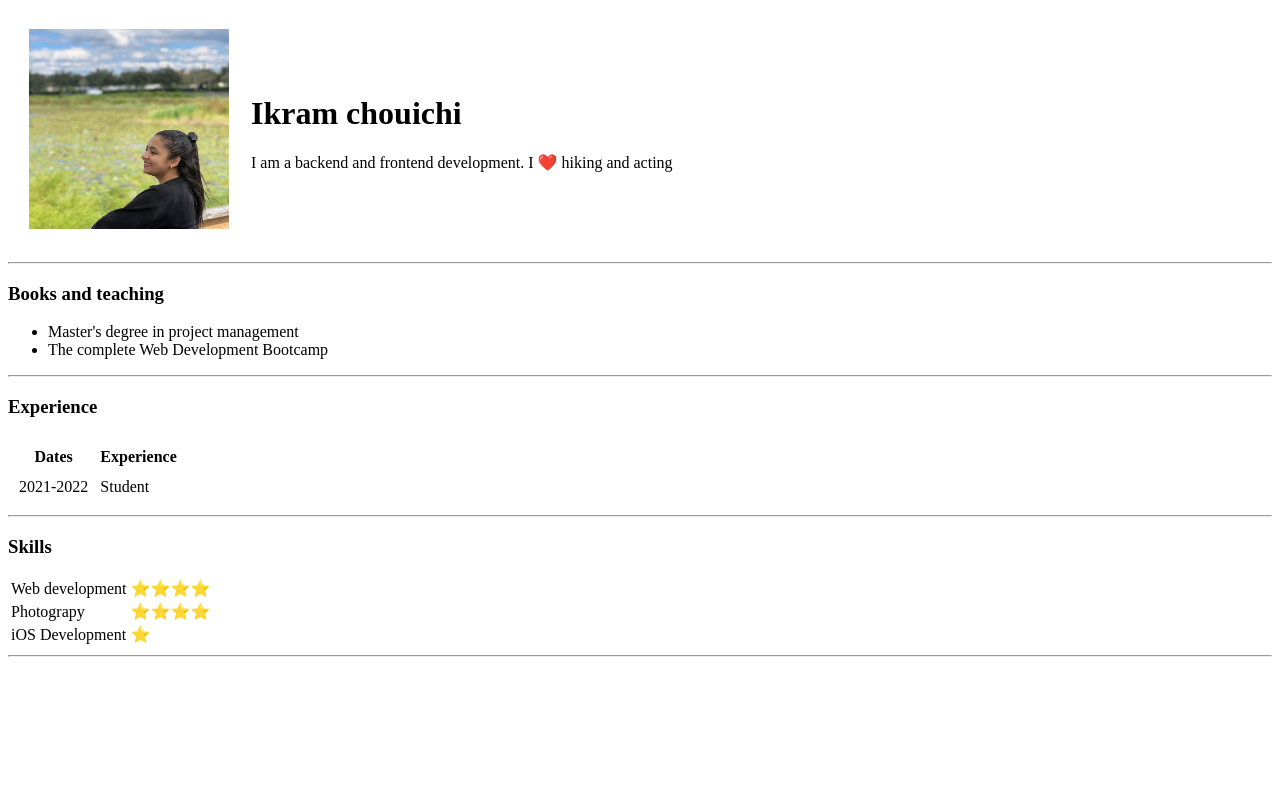
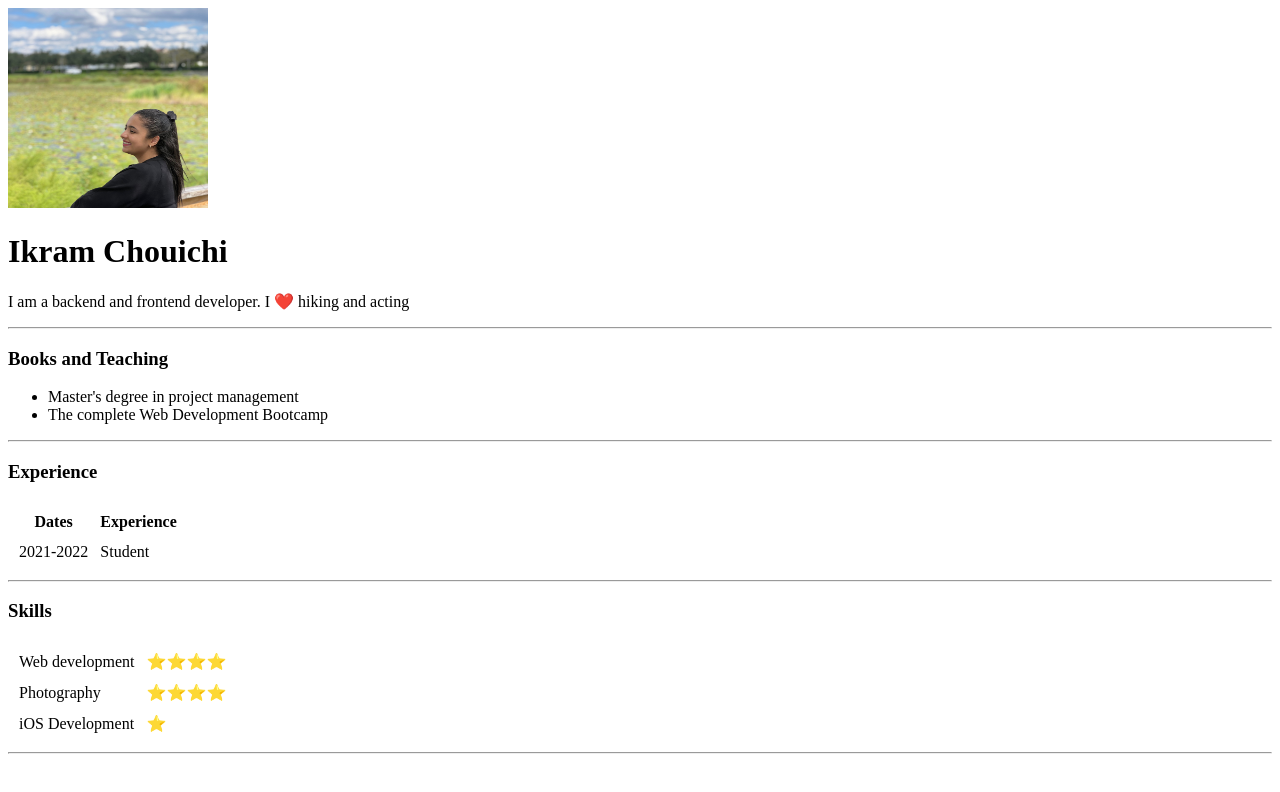
Before and after one commit to Ikramchouichi/1st-prework-project, a plain HTML site: page index.html in a window 1280 px wide. Drawn offline with Linux system fonts and the light colour scheme.

Commit message:
css changes

```diff
--- a/index.html
+++ b/index.html
@@ -1,31 +1,31 @@
 <!DOCTYPE html>
 <html lang="en" dir="ltr">
-
 <head>
+  <link rel="stylesheet" type="text/css" href="styles.css">
   <meta charset="utf-8">
+  <meta name="viewport" content="width=device-width, initial-scale=1">
   <title>Ikram Chouichi</title>
 </head>
-
 <body>
-  <table cellspacing="20">
-    <tr>
-      <td>
-        <img src="ikram.png" alt="ikram profile picture" width="200" height="200">
-      </td>
-      <td>
-        <h1> Ikram chouichi</h1>
-          <p>I am a backend and frontend development. I ❤️ hiking and acting </p>
-      </td>
-    </tr>
-  </table>
+  <header>
+    <img src="ikram.png" alt="Ikram Chouichi profile picture" width="200" height="200">
+    <h1>Ikram Chouichi</h1>
+    <p>I am a backend and frontend developer. I ❤️ hiking and acting</p>
+  </header>
 
   <hr>
-  <h3>Books and teaching</h3>
+
+  <section>
+    <h3>Books and Teaching</h3>
     <ul>
-    <li>Master's degree in project management </li>
+      <li>Master's degree in project management</li>
       <li>The complete Web Development Bootcamp</li>
     </ul>
+  </section>
+
   <hr>
+
+  <section>
     <h3>Experience</h3>
     <table cellspacing="10">
       <thead>
@@ -41,16 +41,19 @@
         </tr>
       </tbody>
     </table>
+  </section>
+
   <hr>
+
+  <section>
     <h3>Skills</h3>
     <table cellspacing="10">
-    <table>
       <tr>
         <td>Web development</td>
         <td>⭐️⭐️⭐️⭐️</td>
       </tr>
       <tr>
-        <td>Photograpy</td>
+        <td>Photography</td>
         <td>⭐️⭐️⭐️⭐️</td>
       </tr>
       <tr>
@@ -58,8 +61,8 @@
         <td>⭐️</td>
       </tr>
     </table>
-  </table>
+  </section>
+
   <hr>
 </body>
-
 </html>
--- a/style.css
+++ b/style.css
@@ -1,3 +1,3 @@
 body {
-    background: blue;
+    background: FFEFE8;
   }
```
Also changed, not shown: package-lock.json (added). Lines whose indentation alone changed are shown as unchanged.
